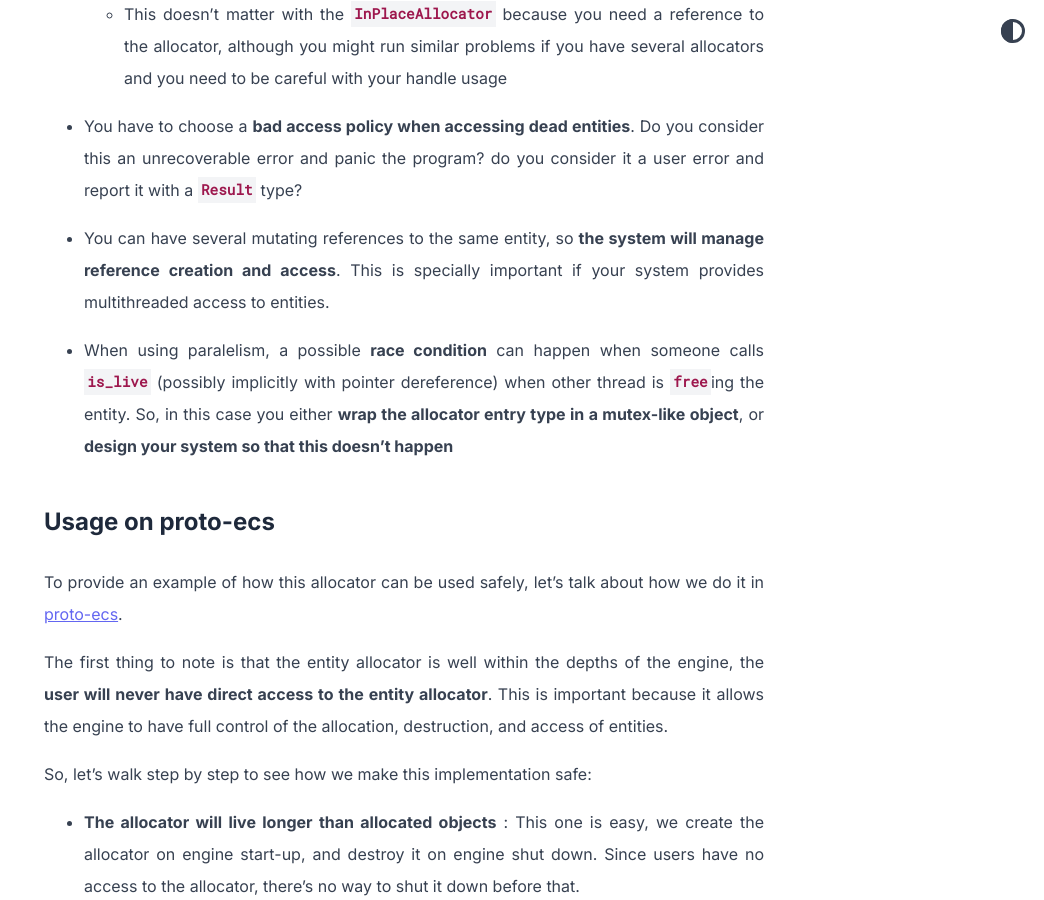
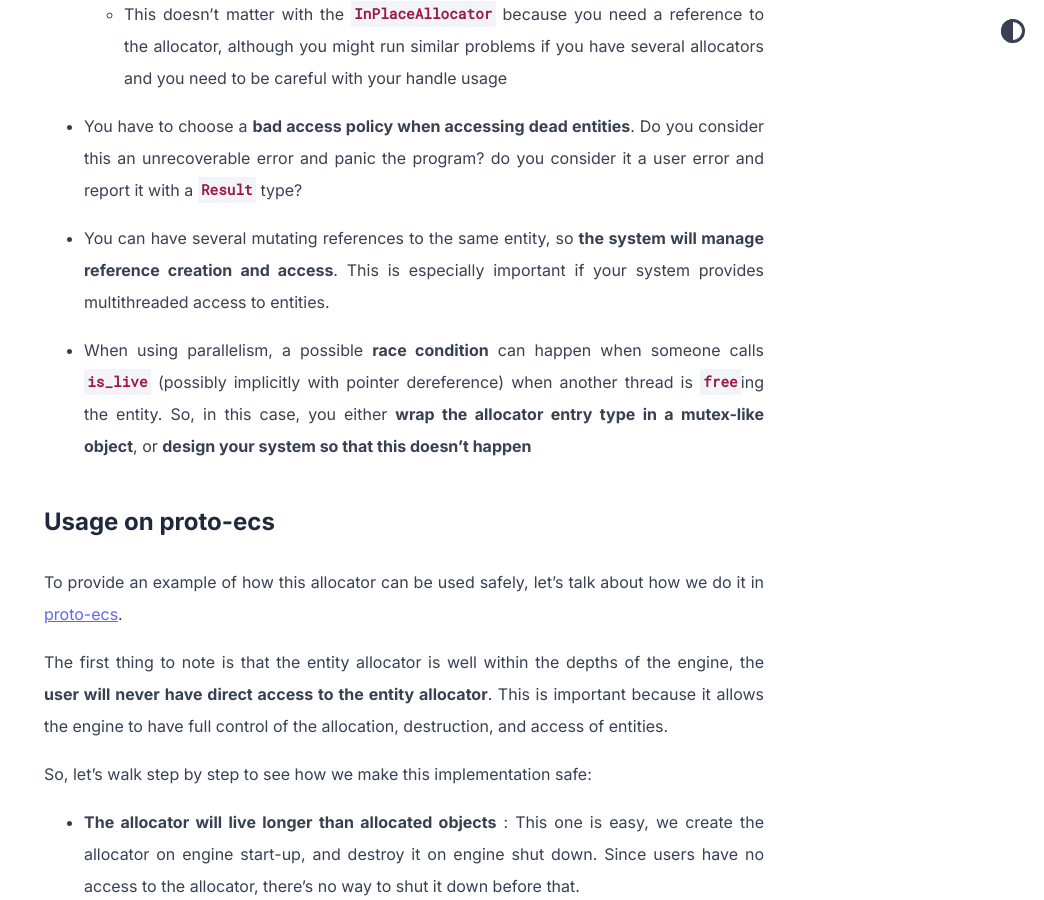
Before and after one commit to LDiazN/ldiazn.github.io, a Jekyll site: the page built from _posts/2024-05-13-proto-ecs-memory-allocation-en.md, in a window 1280 px wide and 900 px high, scrolled down 25871 px. Shown: the whole window, without its empty margins (236-1280 px from the left). Built offline with Jekyll 4.4.1, drawn with Linux system fonts in a browser that asks for light colours.

Commit message:
Some spelling mistakes

```diff
--- a/_posts/2024-05-13-proto-ecs-memory-allocation-en.md
+++ b/_posts/2024-05-13-proto-ecs-memory-allocation-en.md
@@ -753,9 +753,9 @@
 
 - You have to choose a **bad access policy when accessing dead entities**. Do you consider this an unrecoverable error and panic the program? do you consider it a user error and report it with a `Result` type?
 
-- You can have several mutating references to the same entity, so **the system will manage reference creation and access**. This is specially important if your system provides multithreaded access to entities.
+- You can have several mutating references to the same entity, so **the system will manage reference creation and access**. This is especially important if your system provides multithreaded access to entities.
 
-- When using paralelism, a possible **race condition** can happen when  someone calls `is_live` (possibly implicitly with pointer dereference) when other thread is `free`ing the entity. So, in this case you either **wrap the allocator entry type in a mutex-like object**, or **design your system so that this doesn't happen**
+- When using parallelism, a possible **race condition** can happen when someone calls `is_live` (possibly implicitly with pointer dereference) when another thread is `free`ing the entity. So, in this case, you either **wrap the allocator entry type in a mutex-like object**, or **design your system so that this doesn't happen**
 
 ## Usage on proto-ecs
 
```
